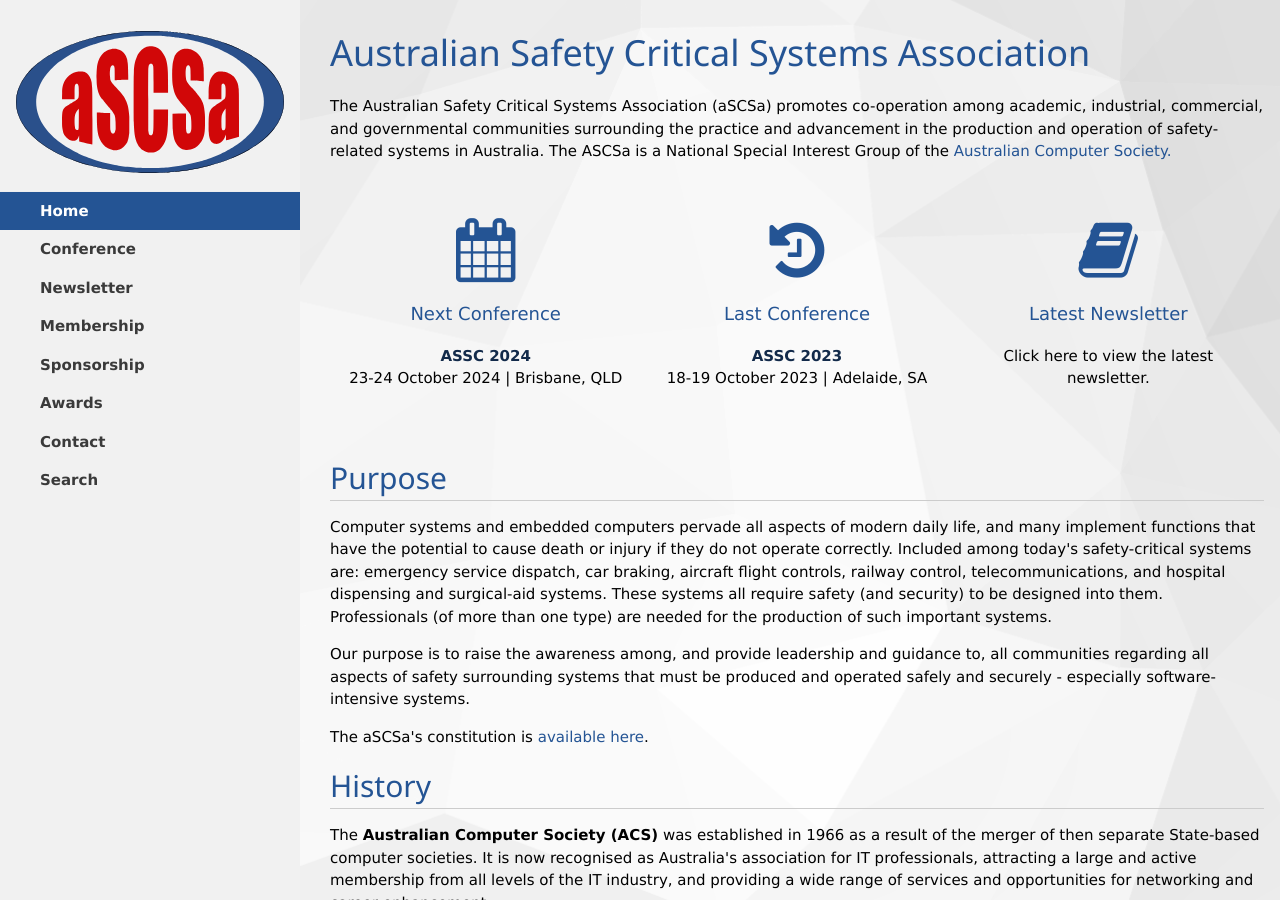
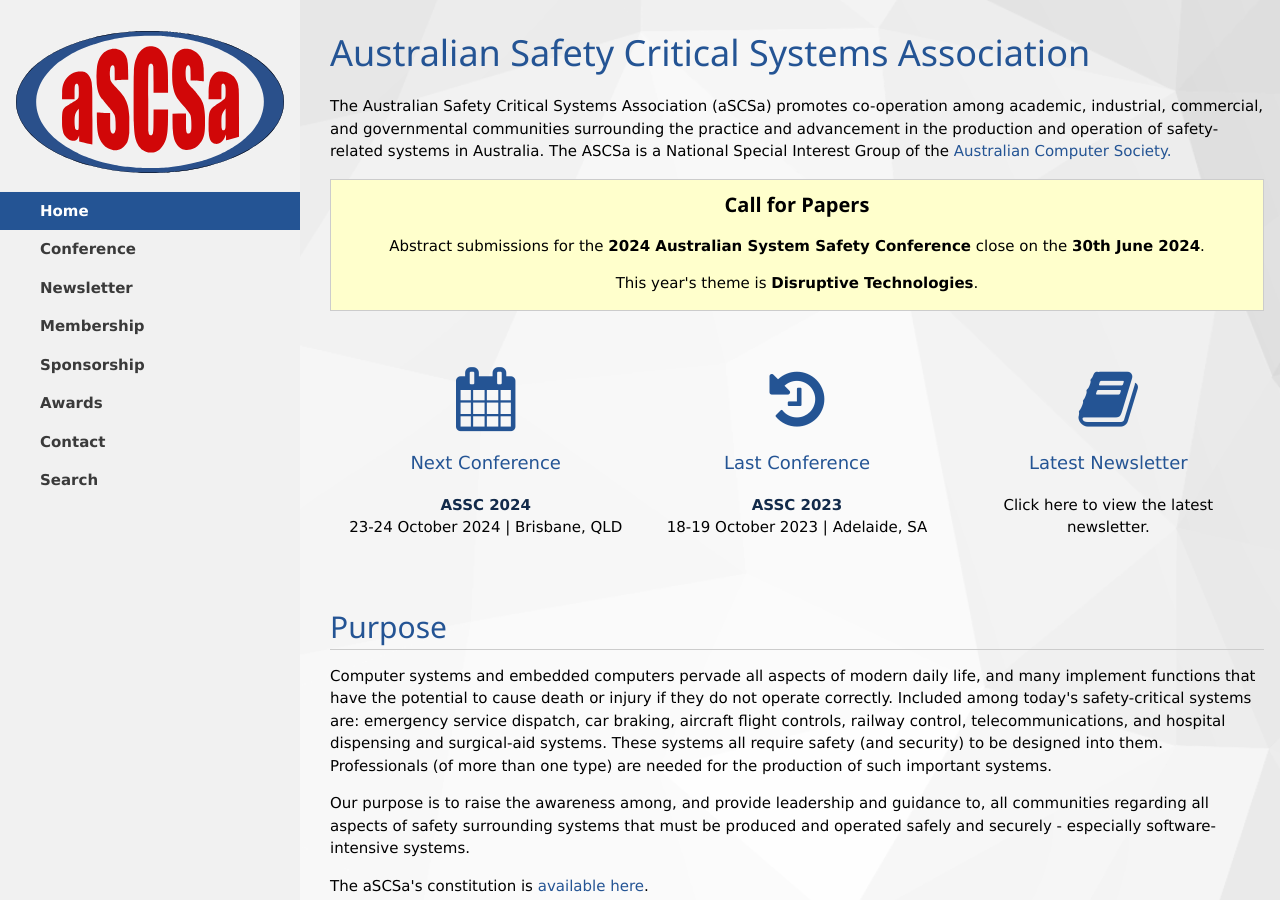
Before and after one commit to aus-safety-critical-systems-assoc/aus-safety-critical-systems-assoc.github.io, a Jekyll site: the page built from index.html, in a window 1280 px wide and 900 px high. Built offline with Jekyll 4.4.1, drawn with Linux system fonts in a browser that asks for light colours.

Commit message:
Added call for papers note

```diff
--- a/index.html
+++ b/index.html
@@ -8,6 +8,12 @@
 </div>
 <div>
   <p>The Australian Safety Critical Systems Association (aSCSa) promotes co-operation among academic, industrial, commercial, and governmental communities surrounding the practice and advancement in the production and operation of safety-related systems in Australia. The ASCSa is a National Special Interest Group of the <a href="https://www.acs.org.au" class="w3-text-theme" target="_blank">Australian Computer Society.</a></p>
+</div>
+<div class="w3-panel w3-border w3-pale-yellow w3-center">
+  <h4><b>Call for Papers</b></h4>
+  <p>Abstract submissions for the <a href="{{ site.conferences[-1].url }}"><b>2024 Australian System Safety Conference</b></a> close on the <b>30th June 2024</b>.</p>
+  <p>This year's theme is <b>Disruptive Technologies</b>.</p>
+</p>
 </div>
 <div class="w3-row w3-center w3-padding-32">
   {% assign next_conference = site.conferences[-1] %}
```
